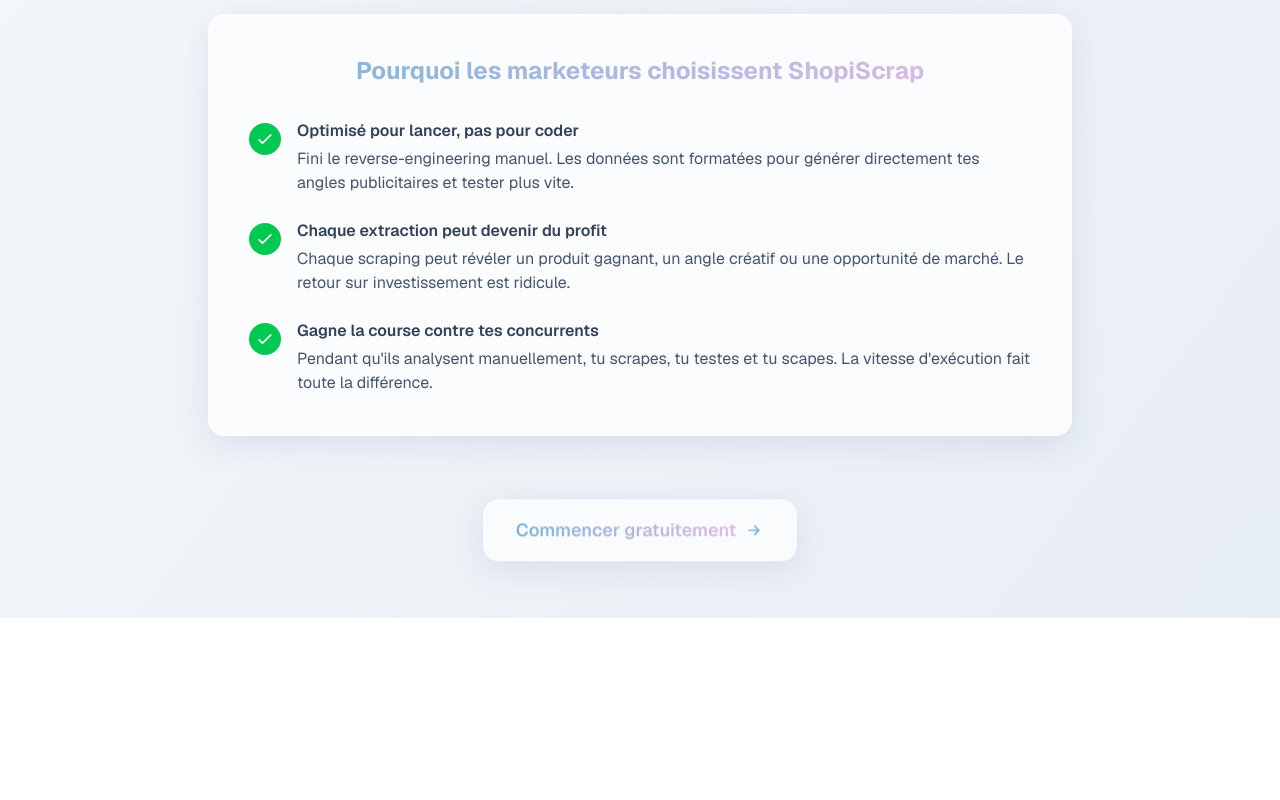
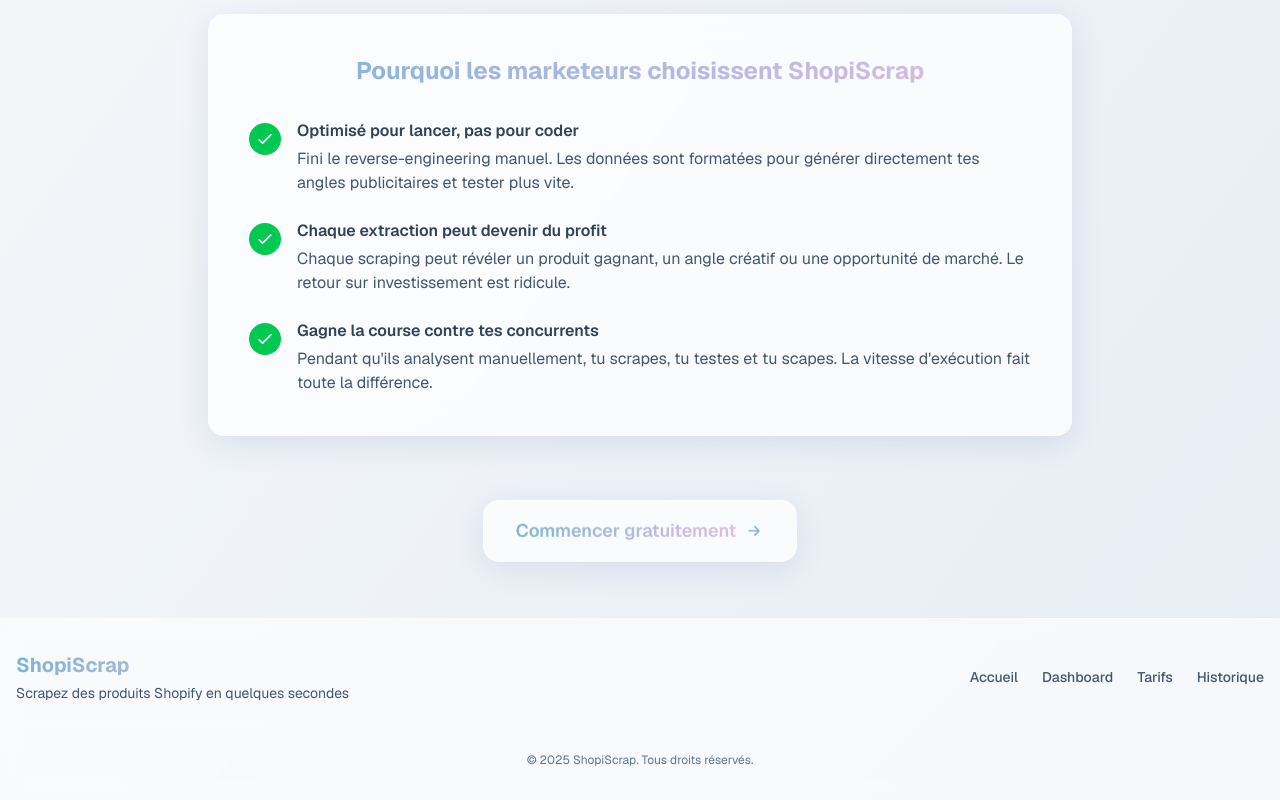
Before and after one commit to GabrielLCSC/ShopiScrap, a Next.js app: page / in a window 1280 px wide. Shown: the part 1207-2007 px from the top of the page. Before the commit the page ends 1825 px from the top, so only its background shows below. Built offline with nearby package versions, Linux system fonts and the light colour scheme; no server answers.

Commit message:
feat(next): feat

```diff
--- a/app/billing/page.tsx
+++ b/app/billing/page.tsx
@@ -81,7 +81,7 @@
   ];
 
   return (
-    <div className="min-h-screen bg-linear-to-br from-[#FAFBFC] via-[#F0F4F8] to-[#E8EEF5]">
+    <div className="min-h-full bg-linear-to-br from-[#FAFBFC] via-[#F0F4F8] to-[#E8EEF5]">
       {/* Main content */}
       <main className="mx-auto max-w-6xl px-4 py-12">
         {/* Breadcrumb */}
--- a/app/dashboard/history/page.tsx
+++ b/app/dashboard/history/page.tsx
@@ -20,7 +20,7 @@
   }
 
   return (
-    <div className="min-h-screen bg-linear-to-br from-[#FAFBFC] via-[#F0F4F8] to-[#E8EEF5]">
+    <div className="min-h-full bg-linear-to-br from-[#FAFBFC] via-[#F0F4F8] to-[#E8EEF5]">
       <main className="mx-auto max-w-7xl px-4 py-12">
         {/* Breadcrumb */}
         <div className="mb-8 animate-fade-in">
--- a/app/dashboard/page.tsx
+++ b/app/dashboard/page.tsx
@@ -11,7 +11,7 @@
   await auth() // Initialiser la session même si non utilisée
 
   return (
-    <div className="min-h-screen bg-linear-to-br from-[#FAFBFC] via-[#F0F4F8] to-[#E8EEF5]">
+    <div className="min-h-full bg-linear-to-br from-[#FAFBFC] via-[#F0F4F8] to-[#E8EEF5]">
       {/* Main content */}
       <main className="mx-auto max-w-6xl px-4 py-12">
         <div className="animate-scale-in">
--- a/app/layout.tsx
+++ b/app/layout.tsx
@@ -3,6 +3,7 @@
 import "./globals.css";
 import SessionProvider from "@/components/SessionProvider";
 import Header from "@/components/Header";
+import Footer from "@/components/Footer";
 
 const geistSans = Geist({
   variable: "--font-geist-sans",
@@ -59,11 +60,14 @@
   return (
     <html lang="fr">
       <body
-        className={`${geistSans.variable} ${geistMono.variable} antialiased`}
+        className={`${geistSans.variable} ${geistMono.variable} antialiased flex flex-col min-h-screen`}
       >
         <SessionProvider>
           <Header />
-          {children}
+          <main className="flex-1">
+            {children}
+          </main>
+          <Footer />
         </SessionProvider>
       </body>
     </html>
--- a/app/page.tsx
+++ b/app/page.tsx
@@ -2,7 +2,7 @@
 
 export default function Home() {
   return (
-    <div className="min-h-screen bg-linear-to-br from-[#FAFBFC] via-[#F0F4F8] to-[#E8EEF5]">
+    <div className="min-h-full bg-linear-to-br from-[#FAFBFC] via-[#F0F4F8] to-[#E8EEF5]">
 
       {/* Hero Section */}
       <section className="mx-auto max-w-6xl px-4 pt-20 pb-16 animate-fade-in">
--- /dev/null
+++ b/components/Footer.tsx
@@ -0,0 +1,58 @@
+import Link from "next/link"
+
+export default function Footer() {
+  return (
+    <footer className="border-t border-white/30 backdrop-blur-sm bg-white/40 mt-auto">
+      <div className="mx-auto max-w-7xl px-4 py-8">
+        <div className="flex flex-col md:flex-row items-center justify-between gap-6">
+          {/* Logo / Brand */}
+          <div>
+            <Link href="/" className="hover:opacity-80 transition-opacity">
+              <h2 className="text-xl font-bold bg-linear-to-r from-[#7BB5D8] to-[#E0BBE4] bg-clip-text text-transparent">
+                ShopiScrap
+              </h2>
+            </Link>
+            <p className="text-sm text-slate-600 mt-1">
+              Scrapez des produits Shopify en quelques secondes
+            </p>
+          </div>
+
+          {/* Navigation */}
+          <nav className="flex flex-wrap items-center justify-center gap-6 text-sm">
+            <Link
+              href="/"
+              className="text-slate-600 hover:text-[#7BB5D8] transition-colors font-medium"
+            >
+              Accueil
+            </Link>
+            <Link
+              href="/dashboard"
+              className="text-slate-600 hover:text-[#7BB5D8] transition-colors font-medium"
+            >
+              Dashboard
+            </Link>
+            <Link
+              href="/billing"
+              className="text-slate-600 hover:text-[#7BB5D8] transition-colors font-medium"
+            >
+              Tarifs
+            </Link>
+            <Link
+              href="/dashboard/history"
+              className="text-slate-600 hover:text-[#7BB5D8] transition-colors font-medium"
+            >
+              Historique
+            </Link>
+          </nav>
+        </div>
+
+        {/* Copyright */}
+        <div className="mt-6 pt-6 border-t border-white/20 text-center">
+          <p className="text-xs text-slate-500">
+            © {new Date().getFullYear()} ShopiScrap. Tous droits réservés.
+          </p>
+        </div>
+      </div>
+    </footer>
+  )
+}
```
